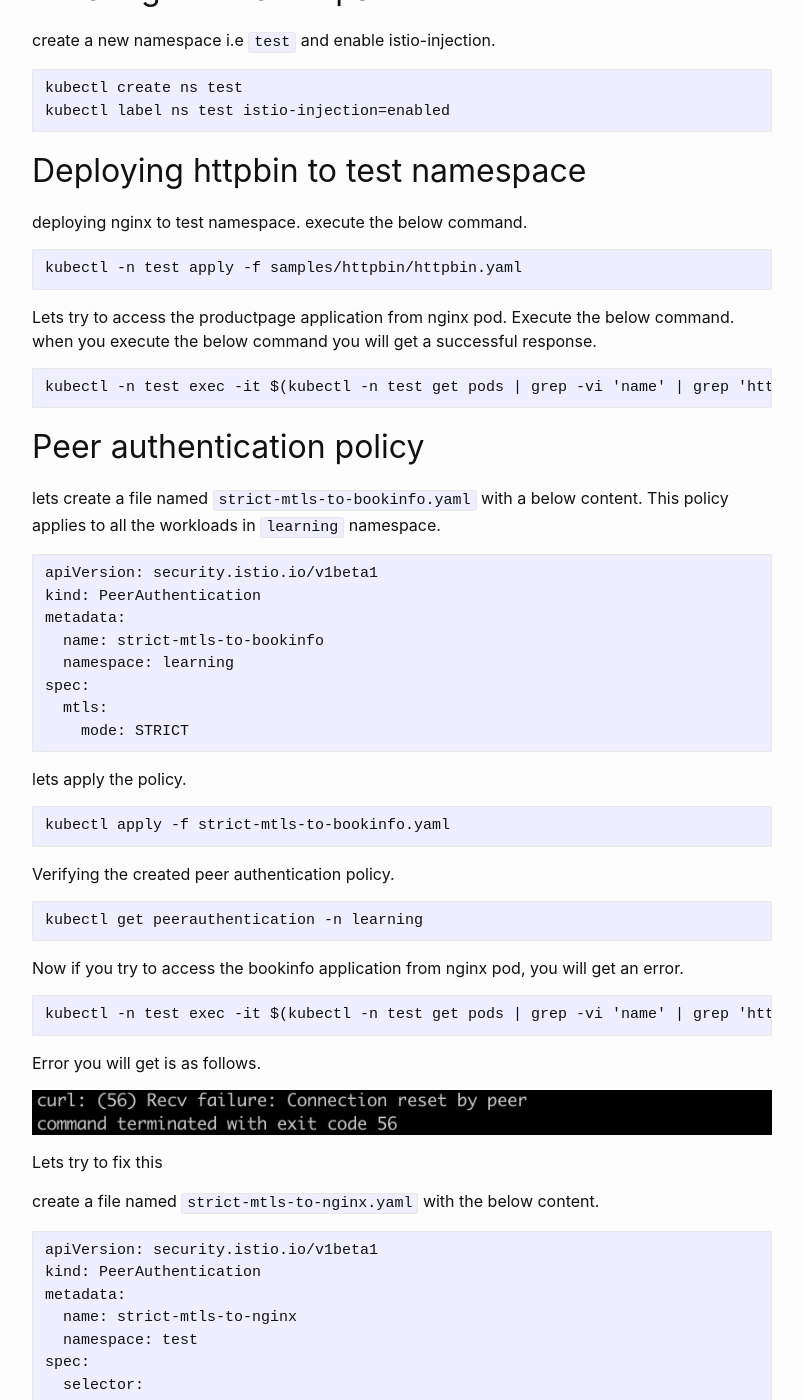
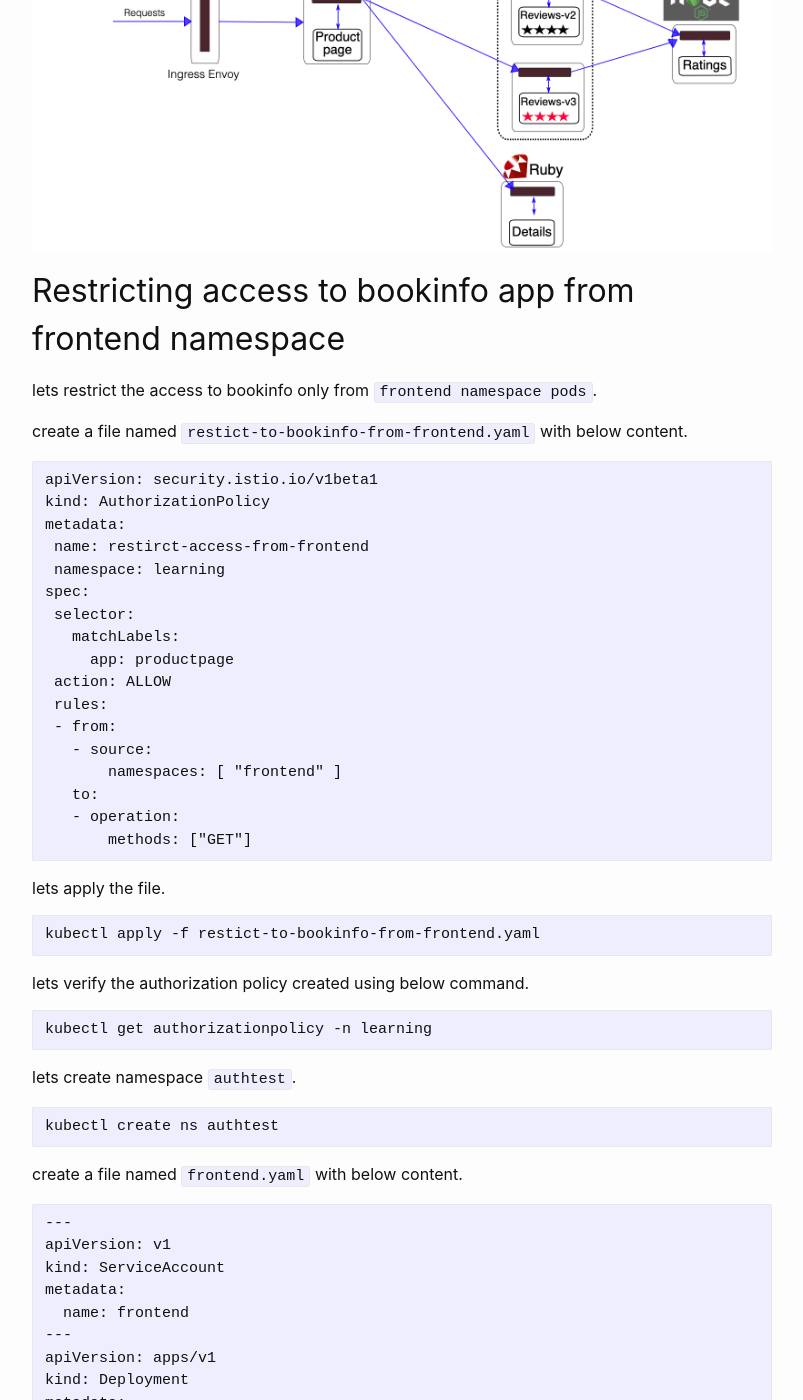
Before and after one commit to purushothamkdr453/my-blog, a Jekyll site: the page built from blog-servicemesh/_posts/2021-12-19-istio-security-part-2-authorization.markdown, in a window 1280 px wide and 1400 px high, scrolled down 850 px. Shown: the whole window, without its empty margins (238-1041 px from the left). Built offline with Jekyll 4.4.1, drawn with Linux system fonts in a browser that asks for light colours; some of the changed text lies outside the part shown.

Commit message:
added istio authorization blog

````diff
--- a/blog-servicemesh/_posts/2021-12-19-istio-security-part-2-authorization.markdown
+++ b/blog-servicemesh/_posts/2021-12-19-istio-security-part-2-authorization.markdown
@@ -1,6 +1,6 @@
 ---
 layout: post
-title:  "Istio Security Authorization - Part 2"
+title:  "Istio Security part 2 - Authorization"
 date:   2021-12-19 07:10:00 +0530
 category: servicemesh
 ---
@@ -8,136 +8,145 @@ category: servicemesh
 - [Security](#Security)
    - [Overview](#overview)
    - [Pre-requisites](#pre-requisites)
-   - [Creating test namespace](#creating-test-namespace)
-   - [Deploying httpbin to test namespace](#deploying-httpbin-to-test-namespace)
-   - [Peer authentication policy](#peer-authentication-policy)
+   - [Application](#application)
+   - [Restricting access to bookinfo app from frontend namespace](#restricting-access-to-bookinfo-app-from-frontend-namespace)
+   - [Testing](#testing)
 
 
 ## Security
 
 ## Overview
 
-In this blog we will look into authorization part of istio security.
+In this blog we will look into authorization part of istio security. Istio Authorization Policy enables access control on workloads in the mesh.
 
 ## Pre-requisites
 
-Makesure you have followed all the instructions outlined in [istio setup](https://devopsbypr.in/blog-servicemesh/servicemesh/2021/12/18/Installing-istio-servicemesh-using-istioctl.html) and [traffic management part-1](https://devopsbypr.in/blog-servicemesh/servicemesh/2021/12/18/Istio-traffic-management-part-1.html).
+Makesure you have the followed all the instructions specified in [previous blog](https://devopsbypr.in/blog-servicemesh/servicemesh/2021/12/19/istio-security-part-1-authentication.html).
 
-Dont touch the port-forward command which was executed( mentioned in part-1). Open new terminal and navigate to the path where istioctl package was downloaed. Execute the below commads.
+## Application
 
-```
-cd istio-1.11.3
-export PATH=$PWD/bin:$PATH
-```
+![alt text](/assets/images/bookinfo-application.png)
 
-## Creating test namespace
+## Restricting access to bookinfo app from frontend namespace
 
-create a new namespace i.e `test` and enable istio-injection.
+lets restrict the access to bookinfo only from `frontend namespace pods`.
 
-```
-kubectl create ns test
-kubectl label ns test istio-injection=enabled
-```
-
-## Deploying httpbin to test namespace
-
-deploying nginx to test namespace. execute the below command.
-
-```
-kubectl -n test apply -f samples/httpbin/httpbin.yaml
-```
-
-Lets try to access the productpage application from nginx pod. Execute the below command. when you execute the below command you will get a successful response.
-
-```
-kubectl -n test exec -it $(kubectl -n test get pods | grep -vi 'name' | grep 'httpbin' | awk '{print $1}') -c istio-proxy -- curl http://productpage.learning:9080
-```
-
-## Peer authentication policy
-
-lets create a file named  `strict-mtls-to-bookinfo.yaml` with a below content. This policy applies to all the workloads in `learning` namespace.
-
-```
-apiVersion: security.istio.io/v1beta1
-kind: PeerAuthentication
-metadata:
-  name: strict-mtls-to-bookinfo
-  namespace: learning
-spec:
-  mtls:
-    mode: STRICT
-```
-
-lets apply the policy.
-
-```
-kubectl apply -f strict-mtls-to-bookinfo.yaml
-```
-
-Verifying the created peer authentication policy.
-
-```
-kubectl get peerauthentication -n learning
-```
-
-Now if you try to access the bookinfo application from nginx pod, you will get an error.
-
-```
-kubectl -n test exec -it $(kubectl -n test get pods | grep -vi 'name' | grep 'httpbin' | awk '{print $1}') -c istio-proxy  -- curl http://productpage.learning:9080
-```
-
-Error you will get is as follows.
-
-![alt text](/assets/images/istio-security-authetication-mtls-error.png)
-
-Lets try to fix this
-
-create a file named `strict-mtls-to-nginx.yaml` with the below content.
-
-```
-apiVersion: security.istio.io/v1beta1
-kind: PeerAuthentication
-metadata:
-  name: strict-mtls-to-nginx
-  namespace: test
-spec:
-  selector:
-    matchLabels:
-      app: frontend
-  mtls:
-    mode: STRICT
-```
-
-```
-kubectl apply -f strict-mtls-to-nginx.yaml
-```
-
-Lets try to fix this
-
-create a file named `enable-acccess-to-httpbin.yaml` with the below content.
+create a file named `restict-to-bookinfo-from-frontend.yaml` with below content.
 
 ```
 apiVersion: security.istio.io/v1beta1
 kind: AuthorizationPolicy
 metadata:
- name: enable-acccess-to-httpbin
+ name: restirct-access-from-frontend
  namespace: learning
 spec:
+ selector:
+   matchLabels:
+     app: productpage
  action: ALLOW
  rules:
  - from:
    - source:
-       principals: ["cluster.local/ns/test/sa/frontend"]
+       namespaces: [ "frontend" ]
+   to:
+   - operation:
+       methods: ["GET"]
 ```
 
-lets apply the pollicy.
+lets apply the file.
 
 ```
-kubectl apply -f enabling-mtls-on-httpbin.yaml
+kubectl apply -f restict-to-bookinfo-from-frontend.yaml
 ```
 
-lets verify the created peerauthentication policy.
+lets verify the authorization policy created using below command.
 
 ```
-kubectl get peerauthentication -n test
+kubectl get authorizationpolicy -n learning
 ```
+
+lets create namespace `authtest`.
+
+```
+kubectl create ns authtest
+```
+
+create a file named `frontend.yaml` with below content.
+
+```
+---
+apiVersion: v1
+kind: ServiceAccount
+metadata:
+  name: frontend
+---
+apiVersion: apps/v1
+kind: Deployment
+metadata:
+  name: frontend
+  labels:
+    tier: frontend
+spec:
+  replicas: 1
+  selector:
+    matchLabels:
+      tier: frontend
+  template:
+    metadata:
+      labels:
+        tier: frontend
+    spec:
+      serviceAccountName: frontend
+      containers:
+      - name: frontend
+        image: purushothamkdr453/frontend:v1
+        ports:
+        - containerPort: 80
+        resources:
+          requests:
+            cpu: 250m
+---
+apiVersion: v1
+kind: Service
+metadata:
+  name: frontend
+spec:
+  selector:
+    tier: frontend
+  ports:
+    - protocol: TCP
+      port: 80
+      targetPort: 80
+```
+
+lets deploy the above application to `authtest` namespace.
+
+```
+kubectl -n authtest apply -f <(istioctl kube-inject -f frontend.yaml)
+```
+
+you can verify the deployed application using below command.
+
+```
+kubectl get pods -n authtest
+```
+
+## Testing
+
+lets try to access the `book info app` from `authtest` namespaces pod.
+
+**From authtest namespace app**
+
+```
+kubectl -n authtest exec $(kubectl get pods -n authtest | grep -v 'NAME' | awk '{print $1}') -c frontend -- curl -sS http://productpage.learning:9080/productpage
+```
+
+the above command throws an error i.e `RBAC: access denied`. This is expected because it voilates the condition specified in the above authorization policy.
+
+**From learning namespace app**
+
+```
+kubectl -n frontend exec $(kubectl get pods -n frontend | grep -v 'NAME' | awk '{print $1}') -c frontend -- curl -sS http://productpage.learning:9080/productpage
+```
+
+The above command provides successful response. as it satisfies the condition specified in authorization policy that we created earlier.
````
